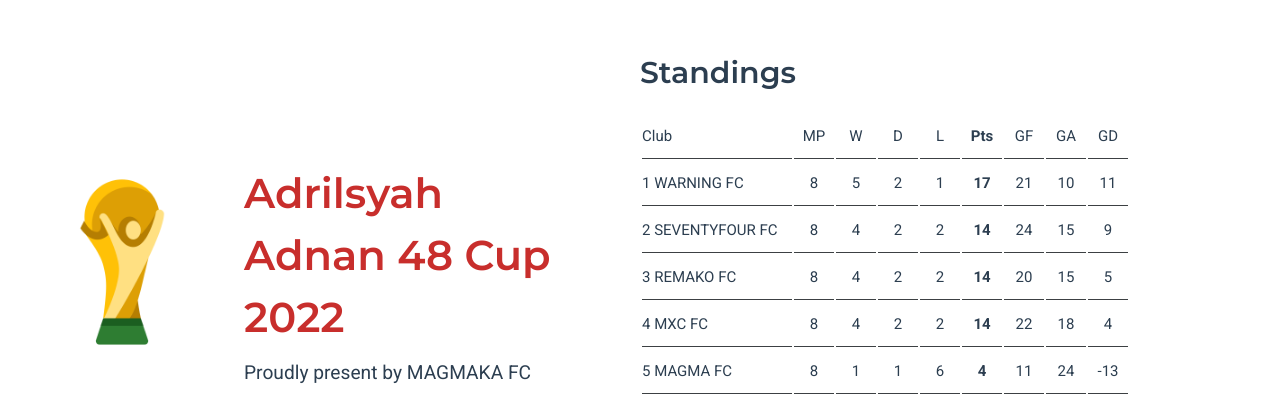
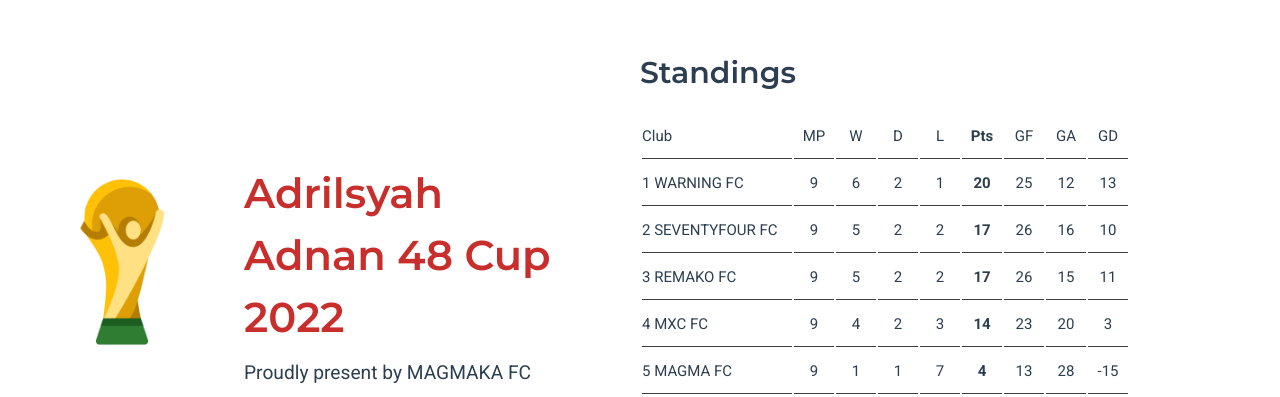
Before and after one commit to Nurhiman20/magmaka-futsal-league, a Vue app: page /standings in a window 1280 px wide. Shown: the top 397 px of the page. Built offline with nearby package versions, Linux system fonts and the light colour scheme.

Commit message:
Matchday 9

```diff
--- a/src/views/MatchesView.vue
+++ b/src/views/MatchesView.vue
@@ -1,25 +1,25 @@
 <script lang="ts" setup>
-	import { ref } from 'vue';
+import { ref } from "vue";
 
 const matchdays = ref([
   {
     matchday: 1,
     matches: [
       {
-					team_a: 'WARNING FC',
-					team_b: 'SEVENTYFOUR FC',
+        team_a: "WARNING FC",
+        team_b: "SEVENTYFOUR FC",
         score_a: 0,
         score_b: 0,
       },
       {
-					team_a: 'MAGMA FC',
-					team_b: 'CAMO FC',
+        team_a: "MAGMA FC",
+        team_b: "CAMO FC",
         score_a: 1,
         score_b: 3,
       },
       {
-					team_a: 'MXC FC',
-					team_b: 'REMAKO FC',
+        team_a: "MXC FC",
+        team_b: "REMAKO FC",
         score_a: 1,
         score_b: 6,
       },
@@ -29,20 +29,20 @@
     matchday: 2,
     matches: [
       {
-					team_a: 'CAMO FC',
-					team_b: 'REMAKO FC',
+        team_a: "CAMO FC",
+        team_b: "REMAKO FC",
         score_a: 0,
         score_b: 1,
       },
       {
-					team_a: 'SEVENTYFOUR FC',
-					team_b: 'MXC FC',
+        team_a: "SEVENTYFOUR FC",
+        team_b: "MXC FC",
         score_a: 0,
         score_b: 6,
       },
       {
-					team_a: 'WARNING FC',
-					team_b: 'MAGMA FC',
+        team_a: "WARNING FC",
+        team_b: "MAGMA FC",
         score_a: 4,
         score_b: 1,
       },
@@ -52,20 +52,20 @@
     matchday: 3,
     matches: [
       {
-					team_a: 'MXC FC',
-					team_b: 'WARNING FC',
+        team_a: "MXC FC",
+        team_b: "WARNING FC",
         score_a: 2,
         score_b: 0,
       },
       {
-					team_a: 'REMAKO FC',
-					team_b: 'MAGMA FC',
+        team_a: "REMAKO FC",
+        team_b: "MAGMA FC",
         score_a: 5,
         score_b: 1,
       },
       {
-					team_a: 'SEVENTYFOUR FC',
-					team_b: 'CAMO FC',
+        team_a: "SEVENTYFOUR FC",
+        team_b: "CAMO FC",
         score_a: 7,
         score_b: 2,
       },
@@ -75,20 +75,20 @@
     matchday: 4,
     matches: [
       {
-					team_a: 'MAGMA FC',
-					team_b: 'MXC FC',
+        team_a: "MAGMA FC",
+        team_b: "MXC FC",
         score_a: 3,
         score_b: 3,
       },
       {
-					team_a: 'CAMO FC',
-					team_b: 'WARNING FC',
+        team_a: "CAMO FC",
+        team_b: "WARNING FC",
         score_a: 1,
         score_b: 2,
       },
       {
-					team_a: 'REMAKO FC',
-					team_b: 'SEVENTYFOUR FC',
+        team_a: "REMAKO FC",
+        team_b: "SEVENTYFOUR FC",
         score_a: 3,
         score_b: 3,
       },
@@ -98,20 +98,20 @@
     matchday: 5,
     matches: [
       {
-					team_a: 'WARNING FC',
-					team_b: 'REMAKO FC',
+        team_a: "WARNING FC",
+        team_b: "REMAKO FC",
         score_a: 2,
         score_b: 2,
       },
       {
-					team_a: 'SEVENTYFOUR FC',
-					team_b: 'MAGMA FC',
+        team_a: "SEVENTYFOUR FC",
+        team_b: "MAGMA FC",
         score_a: 2,
         score_b: 3,
       },
       {
-					team_a: 'CAMO FC',
-					team_b: 'MXC FC',
+        team_a: "CAMO FC",
+        team_b: "MXC FC",
         score_a: 1,
         score_b: 4,
       },
@@ -121,20 +121,20 @@
     matchday: 6,
     matches: [
       {
-					team_a: 'MXC FC',
-					team_b: 'CAMO FC',
+        team_a: "MXC FC",
+        team_b: "CAMO FC",
         score_a: 1,
         score_b: 1,
       },
       {
-					team_a: 'MAGMA FC',
-					team_b: 'SEVENTYFOUR FC',
+        team_a: "MAGMA FC",
+        team_b: "SEVENTYFOUR FC",
         score_a: 0,
         score_b: 3,
       },
       {
-					team_a: 'REMAKO FC',
-					team_b: 'WARNING FC',
+        team_a: "REMAKO FC",
+        team_b: "WARNING FC",
         score_a: 0,
         score_b: 4,
       },
@@ -144,20 +144,20 @@
     matchday: 7,
     matches: [
       {
-					team_a: 'SEVENTYFOUR FC',
-					team_b: 'REMAKO FC',
+        team_a: "SEVENTYFOUR FC",
+        team_b: "REMAKO FC",
         score_a: 4,
         score_b: 0,
       },
       {
-					team_a: 'WARNING FC',
-					team_b: 'CAMO FC',
+        team_a: "WARNING FC",
+        team_b: "CAMO FC",
         score_a: 3,
         score_b: 1,
       },
       {
-					team_a: 'MXC FC',
-					team_b: 'MAGMA FC',
+        team_a: "MXC FC",
+        team_b: "MAGMA FC",
         score_a: 2,
         score_b: 1,
       },
@@ -167,20 +167,20 @@
     matchday: 8,
     matches: [
       {
-					team_a: 'WARNING FC',
-					team_b: 'MXC FC',
+        team_a: "WARNING FC",
+        team_b: "MXC FC",
         score_a: 6,
         score_b: 3,
       },
       {
-					team_a: 'MAGMA FC (WO)',
-					team_b: 'REMAKO FC',
+        team_a: "MAGMA FC (WO)",
+        team_b: "REMAKO FC",
         score_a: 0,
         score_b: 3,
       },
       {
-					team_a: 'CAMO FC',
-					team_b: 'SEVENTYFOUR FC',
+        team_a: "CAMO FC",
+        team_b: "SEVENTYFOUR FC",
         score_a: 1,
         score_b: 5,
       },
@@ -190,21 +190,21 @@
     matchday: 9,
     matches: [
       {
-					team_a: 'MAGMA FC',
-					team_b: 'WARNING FC',
-					score_a: 0,
-					score_b: 0,
+        team_a: "MAGMA FC",
+        team_b: "WARNING FC",
+        score_a: 2,
+        score_b: 4,
       },
       {
-					team_a: 'MXC FC',
-					team_b: 'SEVENTYFOUR FC',
-					score_a: 0,
-					score_b: 0,
+        team_a: "MXC FC",
+        team_b: "SEVENTYFOUR FC",
+        score_a: 1,
+        score_b: 2,
       },
       {
-					team_a: 'REMAKO FC',
-					team_b: 'CAMO FC',
-					score_a: 0,
+        team_a: "REMAKO FC",
+        team_b: "CAMO FC",
+        score_a: 6,
         score_b: 0,
       },
     ],
@@ -213,20 +213,20 @@
     matchday: 10,
     matches: [
       {
-					team_a: 'REMAKO FC',
-					team_b: 'MXC FC',
+        team_a: "REMAKO FC",
+        team_b: "MXC FC",
         score_a: 0,
         score_b: 0,
       },
       {
-					team_a: 'CAMO FC',
-					team_b: 'MAGMA FC',
+        team_a: "CAMO FC",
+        team_b: "MAGMA FC",
         score_a: 0,
         score_b: 0,
       },
       {
-					team_a: 'SEVENTYFOUR FC',
-					team_b: 'WARNING FC',
+        team_a: "SEVENTYFOUR FC",
+        team_b: "WARNING FC",
         score_a: 0,
         score_b: 0,
       },
--- a/src/views/StandingsView.vue
+++ b/src/views/StandingsView.vue
@@ -4,57 +4,57 @@ import { ref } from "vue";
 const rankings = ref([
   {
     club: "WARNING FC",
-    matches_played: 8,
-    won: 5,
+    matches_played: 9,
+    won: 6,
     drawn: 2,
     lose: 1,
-    goals_for: 21,
-    goals_againts: 10,
+    goals_for: 25,
+    goals_againts: 12,
   },
   {
     club: "SEVENTYFOUR FC",
-    matches_played: 8,
-    won: 4,
+    matches_played: 9,
+    won: 5,
     drawn: 2,
     lose: 2,
-    goals_for: 24,
-    goals_againts: 15,
+    goals_for: 26,
+    goals_againts: 16,
   },
   {
     club: "REMAKO FC",
-    matches_played: 8,
-    won: 4,
+    matches_played: 9,
+    won: 5,
     drawn: 2,
     lose: 2,
-    goals_for: 20,
+    goals_for: 26,
     goals_againts: 15,
   },
   {
     club: "MXC FC",
-    matches_played: 8,
+    matches_played: 9,
     won: 4,
     drawn: 2,
-    lose: 2,
-    goals_for: 22,
-    goals_againts: 18,
+    lose: 3,
+    goals_for: 23,
+    goals_againts: 20,
   },
   {
     club: "MAGMA FC",
-    matches_played: 8,
+    matches_played: 9,
     won: 1,
     drawn: 1,
-    lose: 6,
-    goals_for: 11,
-    goals_againts: 24,
+    lose: 7,
+    goals_for: 13,
+    goals_againts: 28,
   },
   {
     club: "CAMO FC",
-    matches_played: 8,
+    matches_played: 9,
     won: 1,
     drawn: 1,
-    lose: 6,
+    lose: 7,
     goals_for: 10,
-    goals_againts: 24,
+    goals_againts: 30,
   },
 ]);
 
--- a/src/views/StatsView.vue
+++ b/src/views/StatsView.vue
@@ -27,189 +27,195 @@ const topScorers = ref([
     goal: 6,
   },
   {
-    rank: 5,
+    rank: 2,
+    player: "Andray",
+    club: "WARNING FC",
+    goal: 6,
+  },
+  {
+    rank: 2,
+    player: "Ihsan",
+    club: "SEVENTYFOUR FC",
+    goal: 6,
+  },
+  {
+    rank: 2,
+    player: "Roni",
+    club: "SEVENTYFOUR FC",
+    goal: 6,
+  },
+  {
+    rank: 8,
     player: "Arief Badag",
     club: "MAGMA FC",
     goal: 5,
   },
   {
-    rank: 5,
-    player: "Andray",
-    club: "WARNING FC",
-    goal: 5,
-  },
-  {
-    rank: 5,
-    player: "Ihsan",
-    club: "SEVENTYFOUR FC",
-    goal: 5,
-  },
-  {
-    rank: 5,
-    player: "Roni",
-    club: "SEVENTYFOUR FC",
-    goal: 5,
-  },
-  {
-    rank: 5,
+    rank: 8,
     player: "Adi Kidal",
     club: "MXC FC",
     goal: 5,
   },
   {
-    rank: 10,
+    rank: 8,
+    player: "Bojes",
+    club: "REMAKO FC",
+    goal: 5,
+  },
+  {
+    rank: 11,
     player: "Da Jong",
     club: "REMAKO FC",
     goal: 4,
   },
   {
-    rank: 10,
+    rank: 11,
     player: "Azizi",
     club: "WARNING FC",
     goal: 4,
   },
   {
-    rank: 12,
-    player: "Bojes",
-    club: "REMAKO FC",
-    goal: 3,
+    rank: 11,
+    player: "Sandi",
+    club: "WARNING FC",
+    goal: 4,
   },
   {
-    rank: 12,
+    rank: 14,
     player: "Irwan",
     club: "SEVENTYFOUR FC",
     goal: 3,
   },
   {
-    rank: 12,
+    rank: 14,
     player: "Ori",
     club: "WARNING FC",
     goal: 3,
   },
   {
-    rank: 12,
+    rank: 14,
     player: "Andika",
     club: "MXC FC",
     goal: 3,
   },
   {
-    rank: 16,
-    player: "Sandi",
-    club: "WARNING FC",
-    goal: 2,
+    rank: 14,
+    player: "Adi",
+    club: "REMAKO FC",
+    goal: 3,
   },
   {
-    rank: 16,
+    rank: 18,
     player: "Ato",
     club: "REMAKO FC",
     goal: 2,
   },
   {
-    rank: 16,
+    rank: 18,
     player: "Nasrul",
     club: "REMAKO FC",
     goal: 2,
   },
   {
-    rank: 16,
+    rank: 18,
     player: "Geri",
     club: "MAGMA FC",
     goal: 2,
   },
   {
-    rank: 16,
+    rank: 18,
     player: "Jajang",
     club: "SEVENTYFOUR FC",
     goal: 2,
   },
   {
-    rank: 16,
+    rank: 18,
     player: "Toni",
     club: "MXC FC",
     goal: 2,
   },
   {
-    rank: 16,
+    rank: 18,
     player: "Movit",
     club: "SEVENTYFOUR FC",
     goal: 2,
   },
   {
-    rank: 23,
+    rank: 18,
+    player: "Egi",
+    club: "MXC FC",
+    goal: 2,
+  },
+  {
+    rank: 18,
+    player: "Erik",
+    club: "REMAKO FC",
+    goal: 2,
+  },
+  {
+    rank: 18,
+    player: "Deni",
+    club: "REMAKO FC",
+    goal: 2,
+  },
+  {
+    rank: 18,
+    player: "Gugum",
+    club: "WARNING FC",
+    goal: 2,
+  },
+  {
+    rank: 18,
+    player: "Ego",
+    club: "MAGMA FC",
+    goal: 2,
+  },
+  {
+    rank: 29,
     player: "Reza",
     club: "CAMO FC",
     goal: 1,
   },
   {
-    rank: 23,
+    rank: 29,
     player: "Rendi",
     club: "CAMO FC",
     goal: 1,
   },
   {
-    rank: 23,
-    player: "Deni",
-    club: "REMAKO FC",
-    goal: 1,
-  },
-  {
-    rank: 23,
+    rank: 29,
     player: "Chandra",
     club: "MAGMA FC",
     goal: 1,
   },
   {
-    rank: 23,
-    player: "Egi",
-    club: "MXC FC",
-    goal: 1,
-  },
-  {
-    rank: 23,
-    player: "Erik",
-    club: "REMAKO FC",
-    goal: 1,
-  },
-  {
-    rank: 23,
+    rank: 29,
     player: "Utun",
     club: "MAGMA FC",
     goal: 1,
   },
   {
-    rank: 23,
+    rank: 29,
     player: "Hilmi",
     club: "SEVENTYFOUR FC",
     goal: 1,
   },
   {
-    rank: 23,
-    player: "Adi",
-    club: "REMAKO FC",
-    goal: 1,
-  },
-  {
-    rank: 23,
+    rank: 29,
     player: "Rizal",
     club: "CAMO FC",
     goal: 1,
   },
   {
-    rank: 23,
-    player: "Ego",
-    club: "MAGMA FC",
+    rank: 29,
+    player: "Fahmi",
+    club: "CAMO FC",
     goal: 1,
   },
   {
-    rank: 23,
-    player: "Gugum",
-    club: "WARNING FC",
-    goal: 1,
-  },
-  {
-    rank: 23,
-    player: "Fahmi",
-    club: "CAMO FC",
+    rank: 29,
+    player: "Ruhiyat",
+    club: "MAGMA FC",
     goal: 1,
   },
 ]);
@@ -223,26 +229,38 @@ const yellows = ref([
   },
   {
     rank: 2,
+    player: "Azizi",
+    club: "WARNING FC",
+    cards: 2,
+  },
+  {
+    rank: 3,
     player: "Septi",
     club: "WARNING FC",
     cards: 1,
   },
   {
-    rank: 2,
+    rank: 3,
     player: "Adi",
     club: "REMAKO FC",
     cards: 1,
   },
   {
-    rank: 2,
+    rank: 3,
     player: "Egi",
     club: "MXC FC",
     cards: 1,
   },
   {
-    rank: 2,
+    rank: 3,
     player: "Toni",
     club: "WARNING FC",
+    cards: 1,
+  },
+  {
+    rank: 3,
+    player: "Wadoz",
+    club: "CAMO FC",
     cards: 1,
   },
 ]);
@@ -252,6 +270,12 @@ const reds = ref([
     rank: 1,
     player: "Ruhiyat",
     club: "MXC FC",
+    cards: 1,
+  },
+  {
+    rank: 1,
+    player: "Azizi",
+    club: "WARNING FC",
     cards: 1,
   },
 ]);
```
Lines whose indentation alone changed are shown as unchanged.
